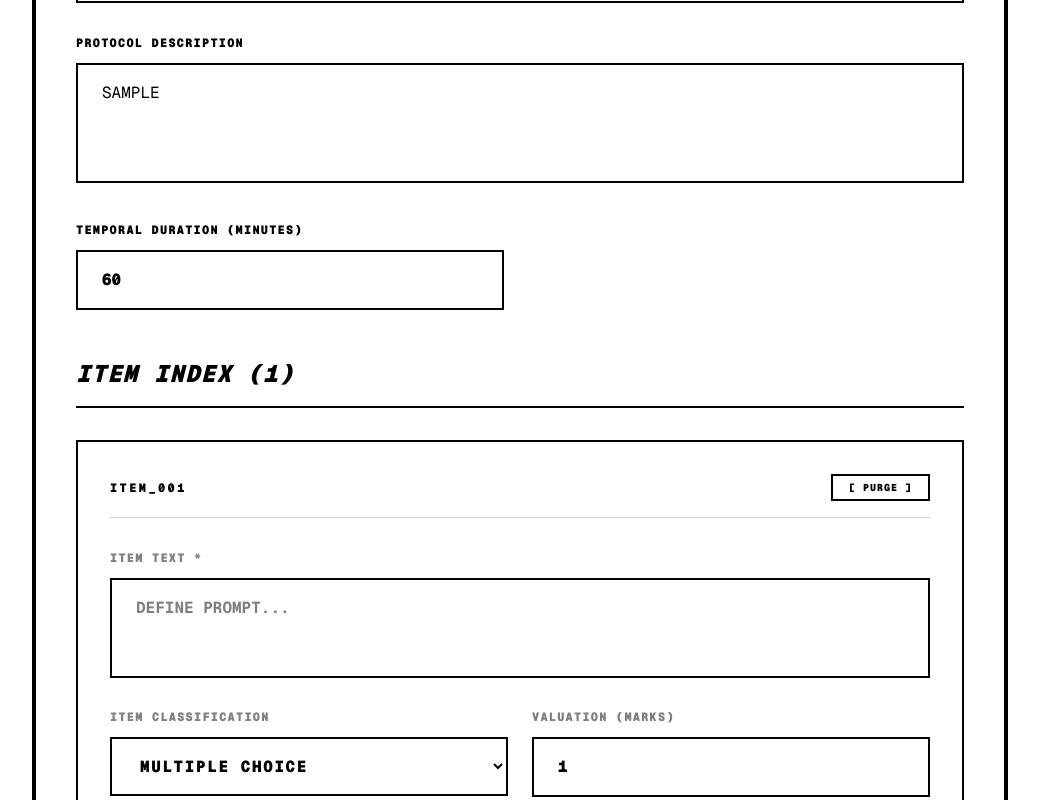
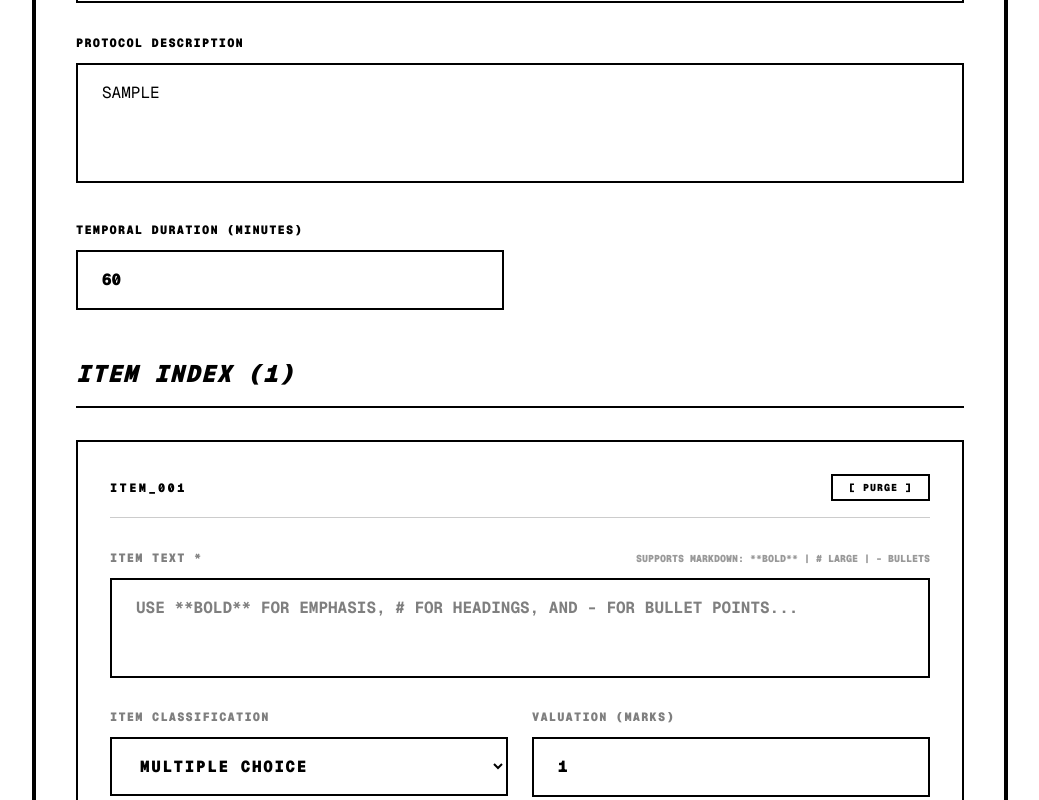
Before and after one commit to haris-ui/quizo_, a Next.js app: page /admin/quizzes/new in a window 1280 px wide. Both pictures are taken after typing "Sample", "Sample" into the empty fields and a click on the button "+ APPEND ITEM TO INDEX". Shown: the part 289-1089 px from the top of the page, without its empty margins (120-1159 px from the left). Built offline with nearby package versions, Linux system fonts and the light colour scheme.

Commit message:
question text changed

```diff
--- a/components/quiz-builder.tsx
+++ b/components/quiz-builder.tsx
@@ -3,6 +3,7 @@
 import { useState, useEffect } from 'react';
 import { createClient } from '@/lib/supabase/client';
 import { useRouter } from 'next/navigation';
+import ReactMarkdown from 'react-markdown';
 
 interface Question {
   id?: string;
@@ -366,12 +367,16 @@ function QuestionEditor({
 
       <div className="space-y-6">
         <div>
-          <label className="block text-xs font-black mb-3 tracking-widest text-foreground/50">ITEM TEXT *</label>
+          {/* UPDATED: Added Markdown Support hints and removed uppercase lock */}
+          <div className="flex justify-between items-end mb-3">
+            <label className="block text-xs font-black tracking-widest text-foreground/50">ITEM TEXT *</label>
+            <span className="text-[10px] text-foreground/40 font-mono font-black">SUPPORTS MARKDOWN: **BOLD** | # LARGE | - BULLETS</span>
+          </div>
           <textarea
             value={question.question_text}
             onChange={(e) => onUpdate({ ...question, question_text: e.target.value })}
-            placeholder="DEFINE PROMPT..."
-            className="w-full px-6 py-4 border-2 border-foreground bg-background focus:outline-none focus:bg-secondary transition-colors min-h-[100px] resize-none uppercase font-bold"
+            placeholder="USE **BOLD** FOR EMPHASIS, # FOR HEADINGS, AND - FOR BULLET POINTS..."
+            className="w-full px-6 py-4 border-2 border-foreground bg-background focus:outline-none focus:bg-secondary transition-colors min-h-[100px] resize-none font-bold normal-case"
           />
         </div>
 
--- a/package.json
+++ b/package.json
@@ -58,6 +58,7 @@
     "react-day-picker": "9.13.2",
     "react-dom": "19.2.4",
     "react-hook-form": "^7.54.1",
+    "react-markdown": "^10.1.0",
     "react-resizable-panels": "^2.1.7",
     "recharts": "2.15.0",
     "sonner": "^1.7.1",
```
Also changed, not shown: 1 other file (tests, documents, lock files or other folders).
